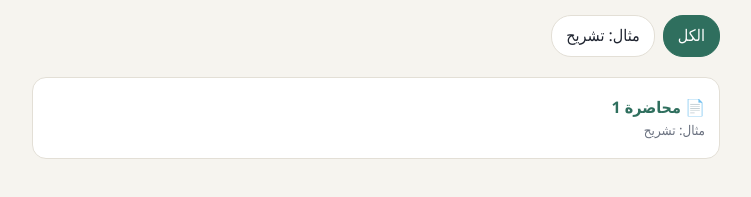
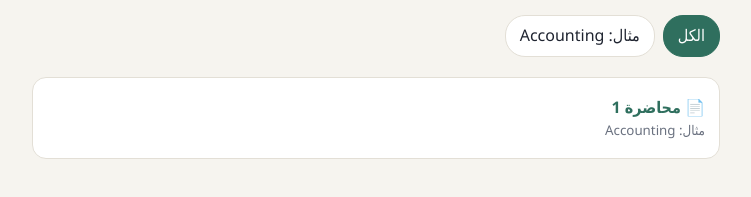
Before and after one commit to Ziad14641/College, a plain HTML site: page index.html in a window 1280 px wide. Shown: the part 91-288 px from the top of the page, without its empty margins (264-1015 px from the left). Drawn offline with Linux system fonts and the light colour scheme.

Commit message:
Update index.html

```diff
--- a/index.html
+++ b/index.html
@@ -31,7 +31,7 @@ h1{font-size:1.5rem;margin:0 0 4px}
 </main>
 <script>
 var FILES = [
-  { subject: "مثال: تشريح", title: "محاضرة 1", file: "files/lecture1.pdf" }
+  { subject: "مثال: Accounting ", title: "محاضرة 1", file: "files/lecture1.pdf" }
 ];
 var cur = "الكل";
 function render() {
```
